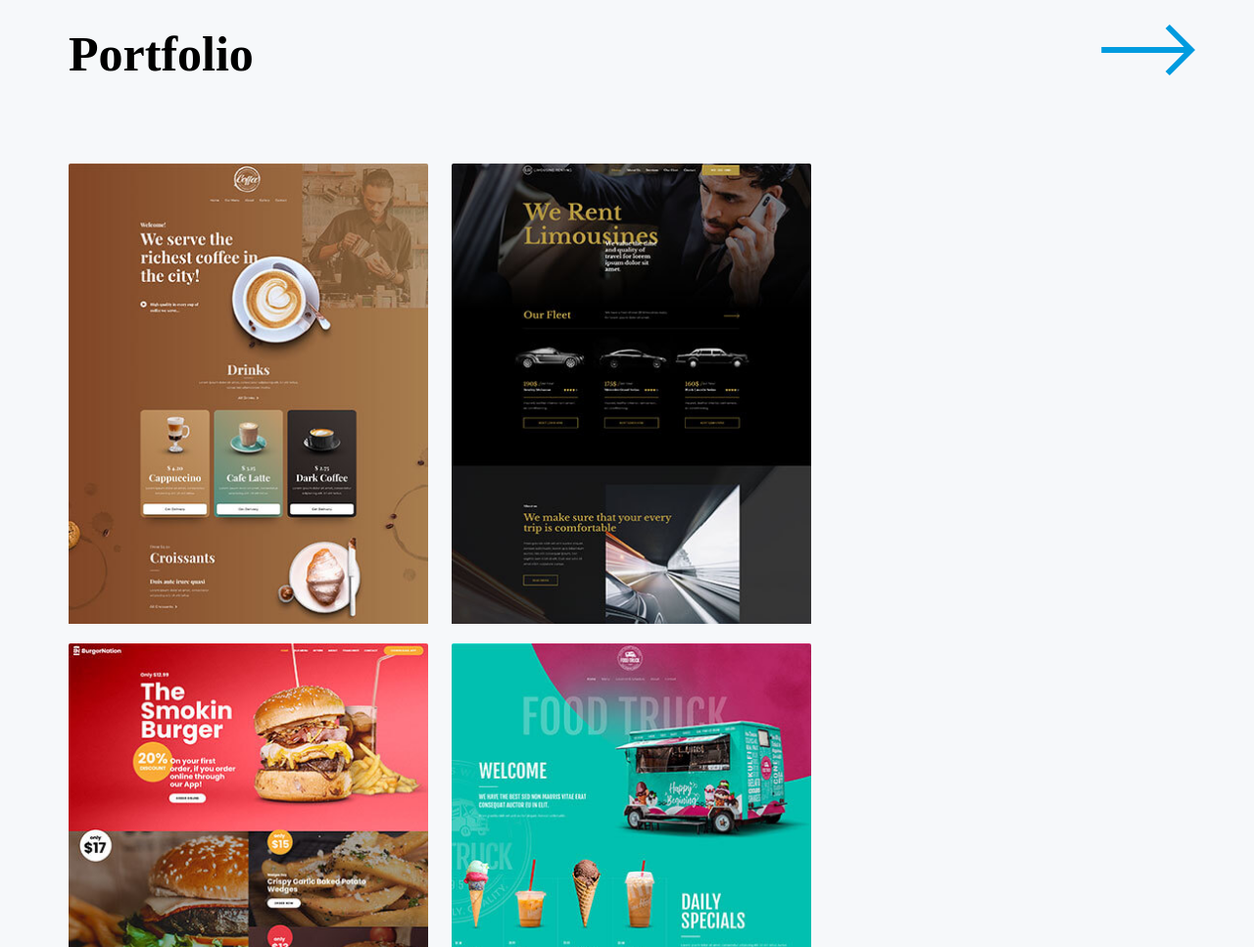
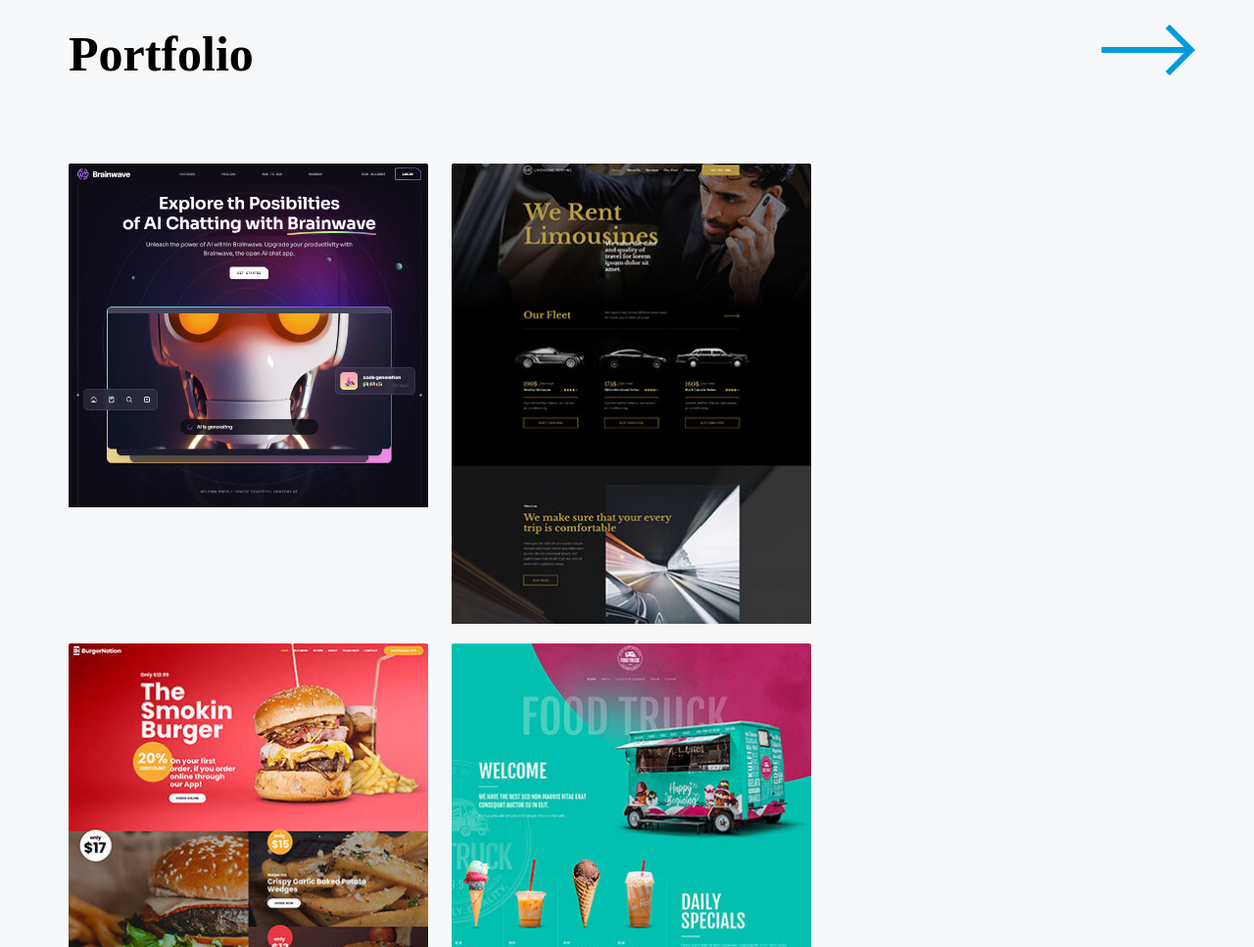
Before and after one commit to princedigital01/portfolio, a plain HTML site: page index.html in a window 1280 px wide. Shown: the part 4148-5115 px from the top of the page at 98% size. Drawn offline with nearby package versions, Linux system fonts and the light colour scheme.

Commit message:
Update index.html

```diff
--- a/index.html
+++ b/index.html
@@ -1022,7 +1022,7 @@
                                       <a data-elementor-open-lightbox="yes" data-elementor-lightbox-slideshow="5ccc42b"
                                         data-elementor-lightbox-title="portfolio-01-img"
                                         href="https://princedigital01.github.io/portfolio/projects/Brainwave-clone/"><img
-                                          width="370" height="474" src="images/portfolio-01-free-img.jpg"
+                                          width="370" height="474" src="images/project-01.png"
                                           class="attachment-full size-full" alt decoding="async" loading="lazy"
                                           sizes="(max-width: 370px) 100vw, 370px"></a>
                                     </div>
```
